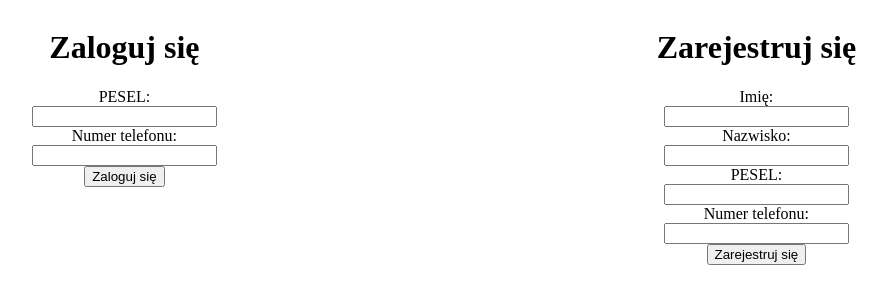
After one commit to Anysh/MED-1, a PHP site: page /patientLogin.php?id=1 in a window 1280 px wide. The commit adds this page. Shown: the top 304 px of the page, without its empty margins (196-1083 px from the left). Run offline with PHP 8.4, Linux system fonts and the light colour scheme.

Commit message:
full code

```diff
--- a/index.php
+++ b/index.php
@@ -27,7 +27,7 @@ if($q && $q->execute()) {
 
                 $appointmentTimestamp = strtotime($appointmentDate);
 
-                echo "<a href=\"appointment.php?id=$appointmentId\" style=\"margin:10px; display:block\">";
+                echo "<a href=\"patientLogin.php?id=$appointmentId\" style=\"margin:10px; display:block\">";
 
                 echo date("j.m H:i", $appointmentTimestamp);
 
--- /dev/null
+++ b/patientLogin.php
@@ -0,0 +1,36 @@
+<?php
+
+$appointmentId = $_REQUEST['id'];
+
+?>
+
+<div style="display:flex; flex-direction: row">
+    <div style="flex-grow:1; text-align:center">
+    <h1>Zaloguj się</h1>
+    <form action="appointment.php" method="post">
+        <label for="pesel">PESEL:</label><br>
+        <input type="text" name="pesel" id="pesel"><br>
+        <label for="phone">Numer telefonu:</label><br>
+        <input type="text" name="phone" id="phone"><br>
+        <input type="hidden" name="appointmentID"
+                value="<?php echo $appointmentId; ?>">
+        <input type="submit" value="Zaloguj się">
+    </form>
+    </div>
+    <div style="flex-grow:1; text-align:center">
+    <h1>Zarejestruj się</h1>
+    <form action="appointment.php" method="post">
+        <label for="firstName">Imię:</label><br>
+        <input type="text" name="firstName" id="firstName"><br>
+        <label for="lastName">Nazwisko:</label><br>
+        <input type="text" name="lastName" id="lastName"><br>
+        <label for="pesel">PESEL:</label><br>
+        <input type="text" name="pesel" id="pesel"><br>
+        <label for="phone">Numer telefonu:</label><br>
+        <input type="text" name="phone" id="phone"><br>
+        <input type="hidden" name="appointmentID"
+                value="<?php echo $appointmentId; ?>">
+        <input type="submit" value="Zarejestruj się">
+    </form>
+    </div>
+</div>
```
Also changed, not shown: appointment.php (+23 -15 lines), newPatient.php (+14 -3 lines).
